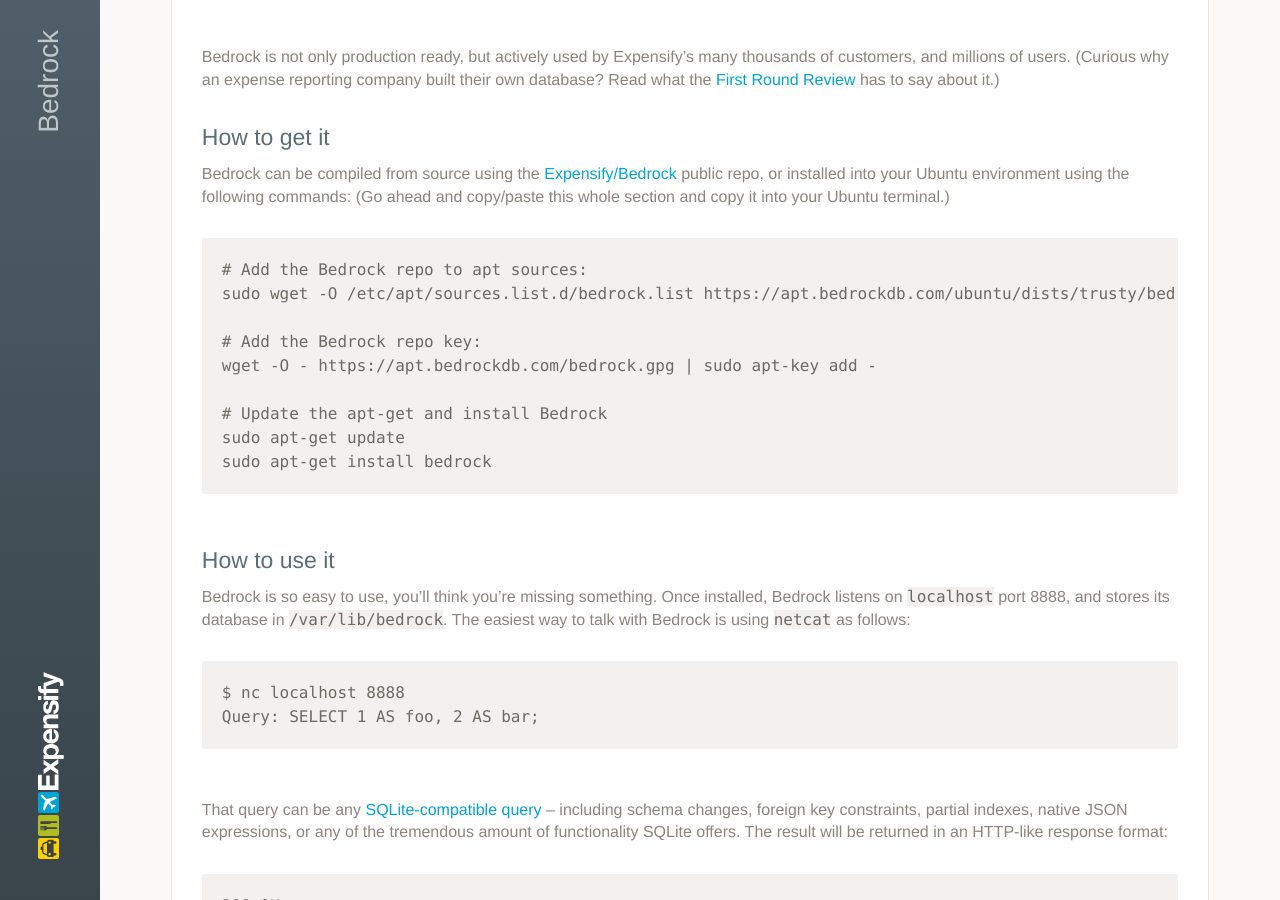
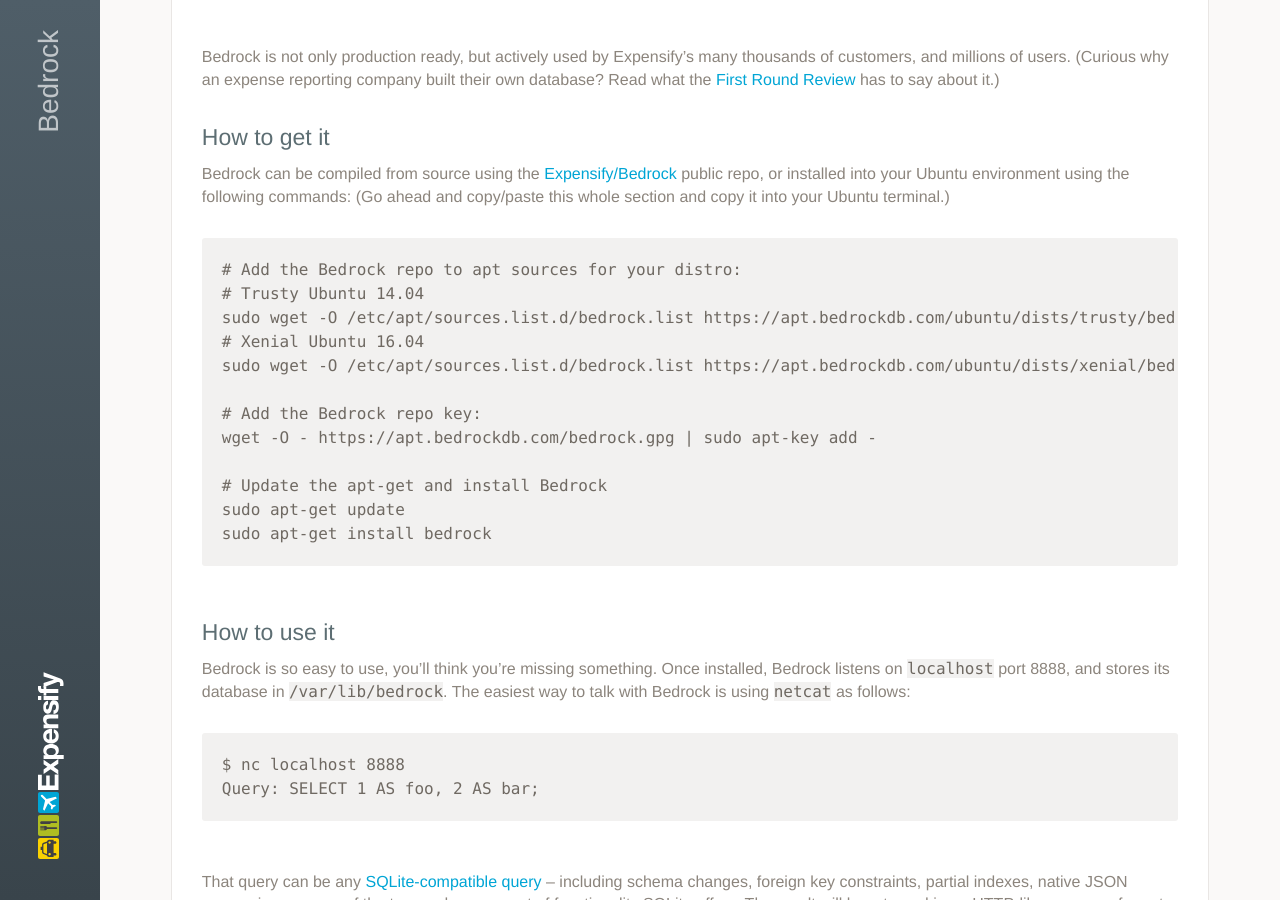
Before and after one commit to Expensify/Bedrock, a Jekyll site: the page built from docs/index.md, in a window 1280 px wide and 900 px high, scrolled down 1111 px. Built offline with Jekyll 4.4.1, drawn with Linux system fonts in a browser that asks for light colours.

Commit message:
Add instructions for Xenial.

```diff
--- a/docs/index.md
+++ b/docs/index.md
@@ -29,8 +29,11 @@
 ## How to get it
 Bedrock can be compiled from source using the [Expensify/Bedrock](https://github.com/Expensify/Bedrock) public repo, or installed into your Ubuntu environment using the following commands:  (Go ahead and copy/paste this whole section and copy it into your Ubuntu terminal.)
 
-    # Add the Bedrock repo to apt sources:
+    # Add the Bedrock repo to apt sources for your distro:
+    # Trusty Ubuntu 14.04
     sudo wget -O /etc/apt/sources.list.d/bedrock.list https://apt.bedrockdb.com/ubuntu/dists/trusty/bedrock.list
+    # Xenial Ubuntu 16.04
+    sudo wget -O /etc/apt/sources.list.d/bedrock.list https://apt.bedrockdb.com/ubuntu/dists/xenial/bedrock.list
 
     # Add the Bedrock repo key:
     wget -O - https://apt.bedrockdb.com/bedrock.gpg | sudo apt-key add -
```
